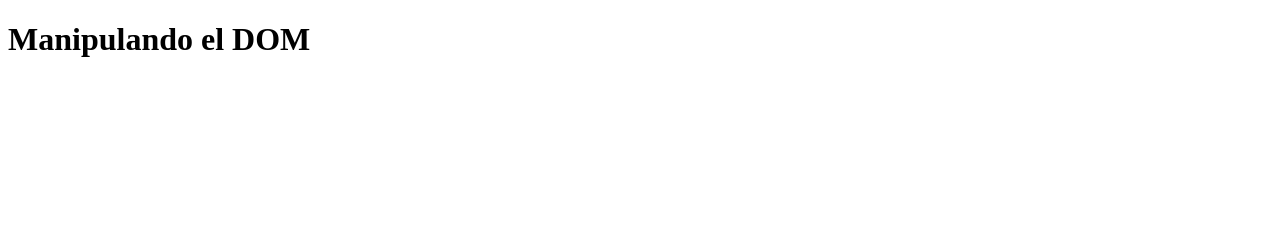
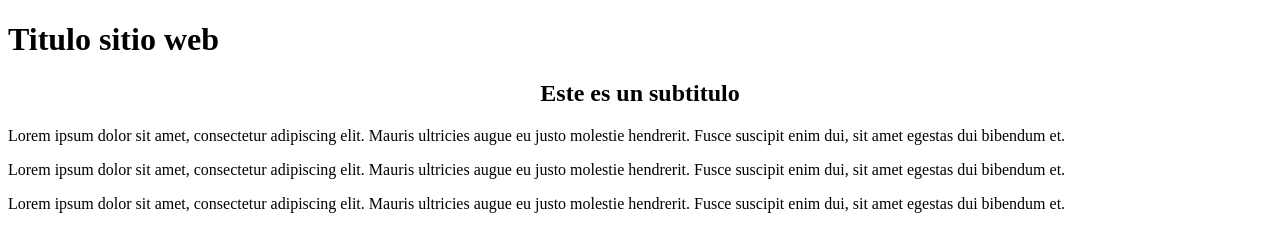
Before and after one commit to nicodev57/JavaScript, a plain HTML site: page index.html in a window 1280 px wide. Drawn offline with Linux system fonts and the light colour scheme.

Commit message:
creando nodos y agregandolos al documento

```diff
--- a/dom/index.js
+++ b/dom/index.js
@@ -1,7 +1,29 @@
 
-window.onload = function() { // ejecuta esta función cuando se carga el documento
-    let heading = document.createElement('h1');
-    let heading_text = document.createTextNode('Manipulando el DOM');
-    heading.appendChild(heading_text);
-    document.body.appendChild(heading);
-}
+// window.onload = function() { // ejecuta esta función cuando se carga el documento
+//     let heading = document.createElement('h1');
+//     let heading_text = document.createTextNode('Manipulando el DOM');
+//     heading.appendChild(heading_text);
+//     document.body.appendChild(heading);
+// }
+
+
+// var elementosP = document.getElementsByTagName('p');
+// var segundoP = document.getElementById('segundo');
+
+
+// --- Pasos para crear un nodo
+
+// 1. crear el elemento
+var nuevoSub = document.createElement("h2");
+
+// 2. Crear un nodo de texto
+var textTitle = document.createTextNode("Este es un subtitulo");
+
+// 3. Añadir el nodo de texto al elemento
+nuevoSub.appendChild(textTitle);
+
+// 4. Agregar atributos al elemento
+nuevoSub.setAttribute("align", "center"); // opcional -> es para agregar atributos, recibe 2 valores el atributo y el valor.
+
+// 5. Agregar el elemento al documento
+document.getElementById("subtitulo").appendChild(nuevoSub);
--- a/index.html
+++ b/index.html
@@ -3,8 +3,13 @@
   <head>
     <meta charset="utf-8">
     <title>DOM</title>
-    <script src="dom/index.js"></script>
+    <script defer src="dom/index.js"></script>
   </head>
   <body>
+    <h1 id="titulo">Titulo sitio web</h1>
+    <div id="subtitulo"></div>
+    <p>Lorem ipsum dolor sit amet, consectetur adipiscing elit. Mauris ultricies augue eu justo molestie hendrerit. Fusce suscipit enim dui, sit amet egestas dui bibendum et.</p>
+    <p id="segundo">Lorem ipsum dolor sit amet, consectetur adipiscing elit. Mauris ultricies augue eu justo molestie hendrerit. Fusce suscipit enim dui, sit amet egestas dui bibendum et.</p>
+    <p>Lorem ipsum dolor sit amet, consectetur adipiscing elit. Mauris ultricies augue eu justo molestie hendrerit. Fusce suscipit enim dui, sit amet egestas dui bibendum et.</p>
   </body>
 </html>
```
